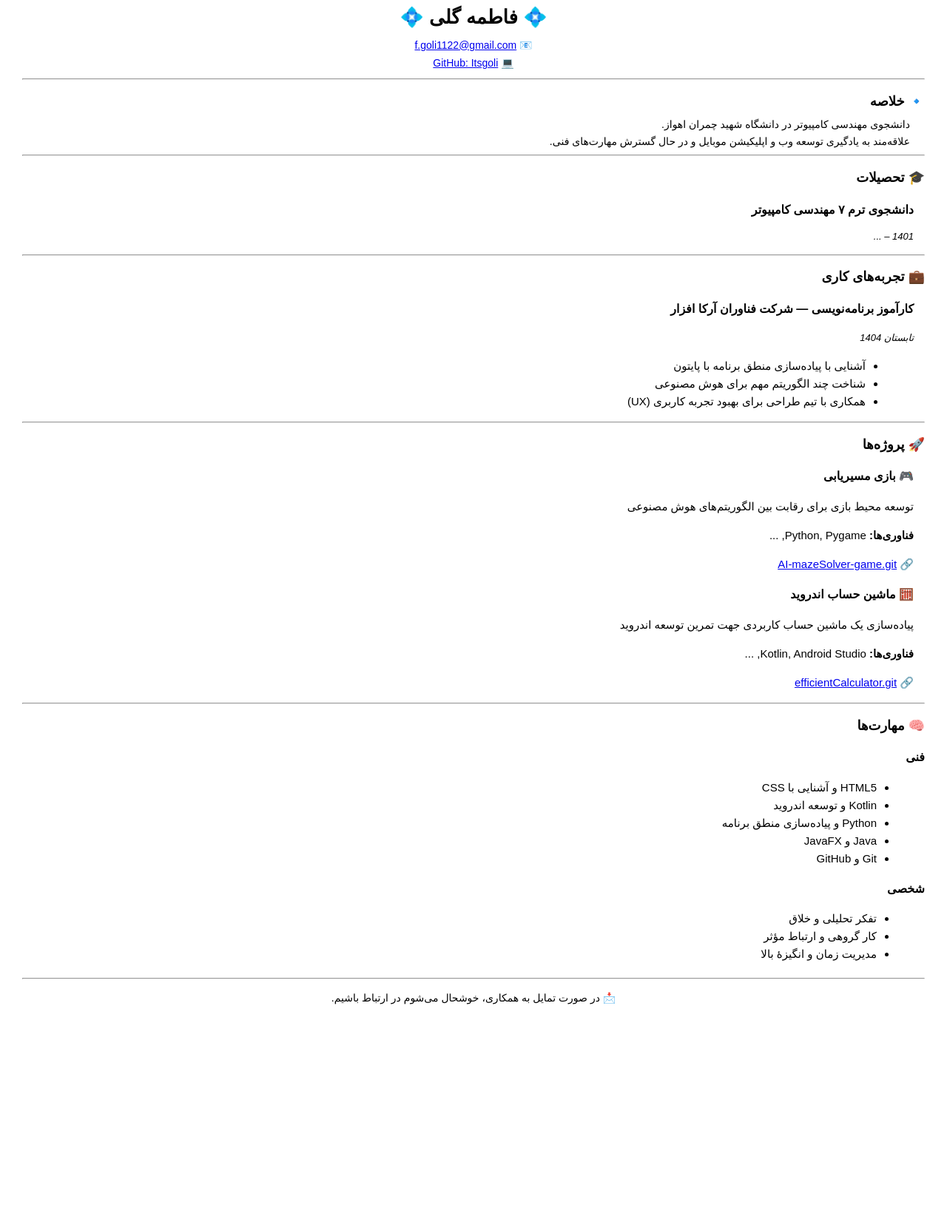
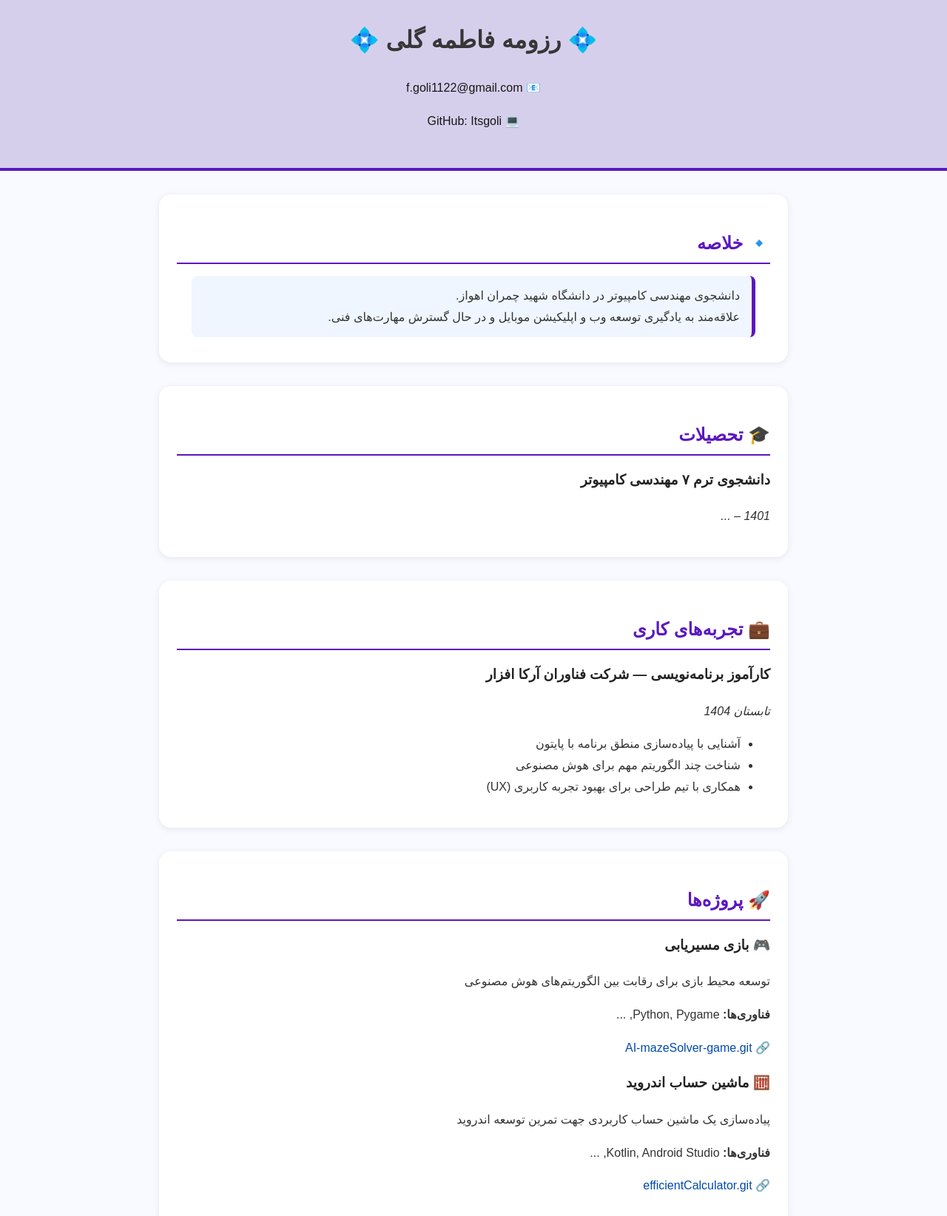
Before and after one commit to Itsgoli/40173145-resume, a plain HTML site: page index.html in a window 1280 px wide. Shown: the part 27-1671 px from the top of the page at 74% size. Before the commit the page ends 1418 px from the top, so only its background shows below. Drawn offline with Linux system fonts and the light colour scheme.

Commit message:
added css

```diff
--- a/index.html
+++ b/index.html
@@ -4,79 +4,68 @@
   <meta charset="utf-8" />
   <meta name="viewport" content="width=device-width,initial-scale=1" />
   <title>رزومه فاطمه گلی</title>
+  <link rel="stylesheet" href="style.css">
 </head>
 
-<body style="font-family: sans-serif; line-height:1.6; margin:30px;">
-
-  <header style="text-align:center;">
-    <h1 style="font-size:26px; margin-bottom:5px;">💠 <strong>فاطمه گلی</strong> 💠</h1>
-    <p style="font-size:14px; margin:2px;">
-      📧 <a href="mailto:f.goli1122@gmail.com">f.goli1122@gmail.com</a>
-    </p>
-    <p style="font-size:14px; margin:2px;">
-      💻 <a href="https://github.com/Itsgoli" target="_blank">GitHub: Itsgoli</a>
-    </p>
-    <hr style="margin-top:10px;">
+<body>
+  <header>
+    <h1>💠 <strong>رزومه فاطمه گلی</strong> 💠</h1>
+    <p>📧 <a href="mailto:f.goli1122@gmail.com">f.goli1122@gmail.com</a></p>
+    <p>💻 <a href="https://github.com/Itsgoli" target="_blank">GitHub: Itsgoli</a></p>
   </header>
 
-  <main style="font-size:15px;">
-
+  <main>
     <section>
-      <h2 style="font-size:18px; margin-bottom:4px;">🔹 خلاصه</h2>
-      <blockquote style="margin:5px 20px; font-size:14px;">
+      <h2>🔹 خلاصه</h2>
+      <blockquote>
         دانشجوی مهندسی کامپیوتر در دانشگاه شهید چمران اهواز.<br>
         علاقه‌مند به یادگیری توسعه وب و اپلیکیشن موبایل و در حال گسترش مهارت‌های فنی.
       </blockquote>
-      <hr>
     </section>
 
     <section>
-      <h2 style="font-size:18px;">🎓 تحصیلات</h2>
-      <article style="margin-right:15px;">
-        <h3 style="font-size:16px; margin-bottom:2px;">دانشجوی ترم ۷ مهندسی کامپیوتر</h3>
-        <p style="font-size:13px;"><em>1401 – ...</em></p>
+      <h2>🎓 تحصیلات</h2>
+      <article>
+        <h3>دانشجوی ترم ۷ مهندسی کامپیوتر</h3>
+        <p><em>1401 – ...</em></p>
       </article>
-      <hr>
     </section>
 
     <section>
-      <h2 style="font-size:18px;">💼 تجربه‌های کاری</h2>
-      <article style="margin-right:15px;">
-        <h3 style="font-size:16px;">کارآموز برنامه‌نویسی — شرکت فناوران آرکا افزار</h3>
-        <p style="font-size:13px;"><em>تابستان 1404</em></p>
-        <ul style="margin-right:25px;">
+      <h2>💼 تجربه‌های کاری</h2>
+      <article>
+        <h3>کارآموز برنامه‌نویسی — شرکت فناوران آرکا افزار</h3>
+        <p><em>تابستان 1404</em></p>
+        <ul>
           <li>آشنایی با پیاده‌سازی منطق برنامه با پایتون</li>
           <li>شناخت چند الگوریتم مهم برای هوش مصنوعی</li>
           <li>همکاری با تیم طراحی برای بهبود تجربه کاربری (UX)</li>
         </ul>
       </article>
-      <hr>
     </section>
 
     <section>
-      <h2 style="font-size:18px;">🚀 پروژه‌ها</h2>
-
-      <article style="margin-right:15px;">
-        <h3 style="font-size:16px;">🎮 بازی مسیر‌یابی</h3>
+      <h2>🚀 پروژه‌ها</h2>
+      <article>
+        <h3>🎮 بازی مسیر‌یابی</h3>
         <p>توسعه محیط بازی برای رقابت بین الگوریتم‌های هوش مصنوعی</p>
         <p><strong>فناوری‌ها:</strong> Python, Pygame, ...</p>
         <p>🔗 <a href="https://github.com/Itsgoli/AIMazeSolver-game.git" target="_blank">AI-mazeSolver-game.git</a></p>
       </article>
 
-      <article style="margin-right:15px;">
-        <h3 style="font-size:16px;">🧮 ماشین حساب اندروید</h3>
+      <article>
+        <h3>🧮 ماشین حساب اندروید</h3>
         <p>پیاده‌سازی یک ماشین حساب کاربردی جهت تمرین توسعه اندروید</p>
         <p><strong>فناوری‌ها:</strong> Kotlin, Android Studio, ...</p>
         <p>🔗 <a href="https://github.com/Itsgoli/efficientCalculator.git" target="_blank">efficientCalculator.git</a></p>
       </article>
-      <hr>
     </section>
 
     <section>
-      <h2 style="font-size:18px;">🧠 مهارت‌ها</h2>
+      <h2>🧠 مهارت‌ها</h2>
 
-      <h3 style="font-size:16px;">فنی</h3>
-      <ul style="margin-right:25px;">
+      <h3>فنی</h3>
+      <ul class="skills">
         <li>HTML5 و آشنایی با CSS</li>
         <li>Kotlin و توسعه اندروید</li>
         <li>Python و پیاده‌سازی منطق برنامه</li>
@@ -84,20 +73,17 @@
         <li>Git و GitHub</li>
       </ul>
 
-      <h3 style="font-size:16px;">شخصی</h3>
-      <ul style="margin-right:25px;">
+      <h3>شخصی</h3>
+      <ul class="skills">
         <li>تفکر تحلیلی و خلاق</li>
         <li>کار گروهی و ارتباط مؤثر</li>
         <li>مدیریت زمان و انگیزهٔ بالا</li>
       </ul>
     </section>
-
   </main>
 
-  <footer style="text-align:center; font-size:14px; margin-top:20px;">
-    <hr>
+  <footer>
     <p>📩 در صورت تمایل به همکاری، خوشحال می‌شوم در ارتباط باشیم.</p>
   </footer>
-
 </body>
 </html>
--- /dev/null
+++ b/style.css
@@ -0,0 +1,105 @@
+body {
+    font-family: "Vazirmatn", sans-serif;
+    line-height: 1.8;
+    margin: 0;
+    background: #f8faff;
+    color: #333;
+  }
+
+  header {
+    text-align: center;
+    background: #d6cfec;
+    color: rgb(56, 54, 54);
+    padding: 2rem 1rem;
+    border-bottom: 4px solid #5b18be;
+  }
+
+  header a {
+    color: #171715;
+    text-decoration: none;
+    transition: color 0.3s;
+  }
+
+  header a:hover {
+    color: #fff;
+  }
+
+  main {
+    max-width: 850px;
+    margin: 2rem auto;
+    padding: 0 1rem;
+  }
+
+  section {
+    background: white;
+    border-radius: 1rem;
+    box-shadow: 0 2px 10px rgba(0,0,0,0.08);
+    margin-bottom: 2rem;
+    padding: 1.5rem;
+  }
+
+  h2 {
+    color: #5b18be;
+    border-bottom: 2px solid #5b18be;
+    padding-bottom: 0.3rem;
+    margin-bottom: 1rem;
+  }
+
+  h3 {
+    color: #222;
+    margin-top: 0.5rem;
+  }
+
+  blockquote {
+    margin: 10px 20px;
+    padding: 0.8rem 1rem;
+    background: #f0f6ff;
+    border-right: 5px solid #5b18be;
+    border-radius: 0.5rem;
+  }
+
+  .skills {
+    list-style: none;
+    padding: 0;
+    display: flex;
+    flex-wrap: wrap;
+    gap: 0.6rem;
+  }
+
+  .skills li {
+    background: #e7f1ff;
+    padding: 0.5rem 1rem;
+    border-radius: 25px;
+    font-size: 0.9rem;
+  }
+
+  a {
+    color: #004aad;
+    text-decoration: none;
+  }
+
+  a:hover {
+    text-decoration: underline;
+    color: #007bff;
+  }
+
+  footer {
+    text-align: center;
+    background: #f0f0f0;
+    padding: 1rem;
+    color: #555;
+    font-size: 0.9rem;
+  }
+
+  @media (max-width: 600px) {
+    header {
+      font-size: 0.9rem;
+      padding: 1rem;
+    }
+    section {
+      padding: 1rem;
+    }
+    h2 {
+      font-size: 1.1rem;
+    }
+  }
```
